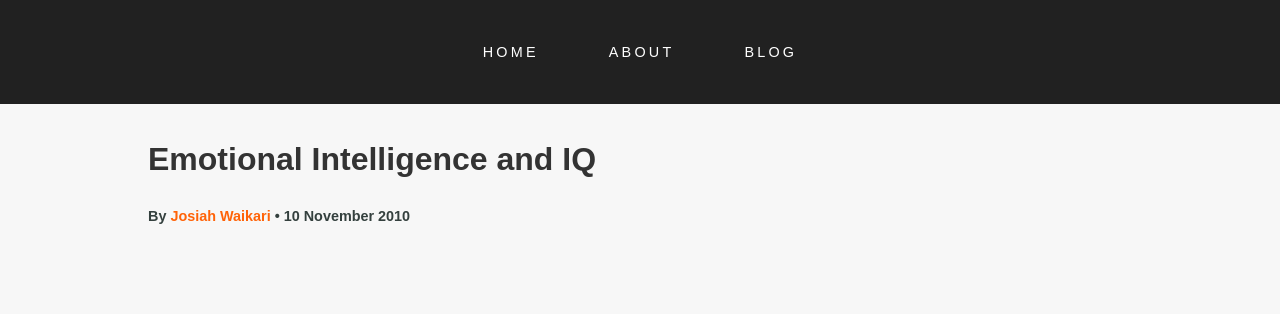
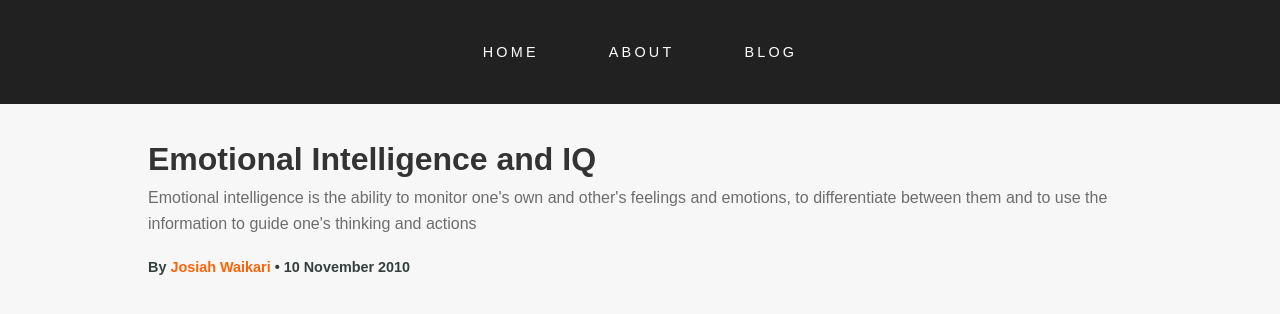
Before and after one commit to josiahwaikari/josiahwaikari.github.io, a plain HTML site: page blog/sprint3-cultural.html in a window 1280 px wide. Drawn offline with Linux system fonts and the light colour scheme.

Commit message:
Update blog template

```diff
--- a/blog/sprint3-cultural.html
+++ b/blog/sprint3-cultural.html
@@ -25,7 +25,9 @@
     <div class="container">
         <div class="blog__post">
             <h1>Emotional Intelligence and IQ</h1>
+            <h2>Emotional intelligence is the ability to monitor one's own and other's feelings and emotions, to differentiate between them and to use the information to guide one's thinking and actions</h2>
             <h3>by <span><a class="name" href="https://github.com/josiahwaikari" target="_blank">josiah waikari</a></span> • 10 november 2010</h3>
+
         </div>
     </div>
 </body>
```
